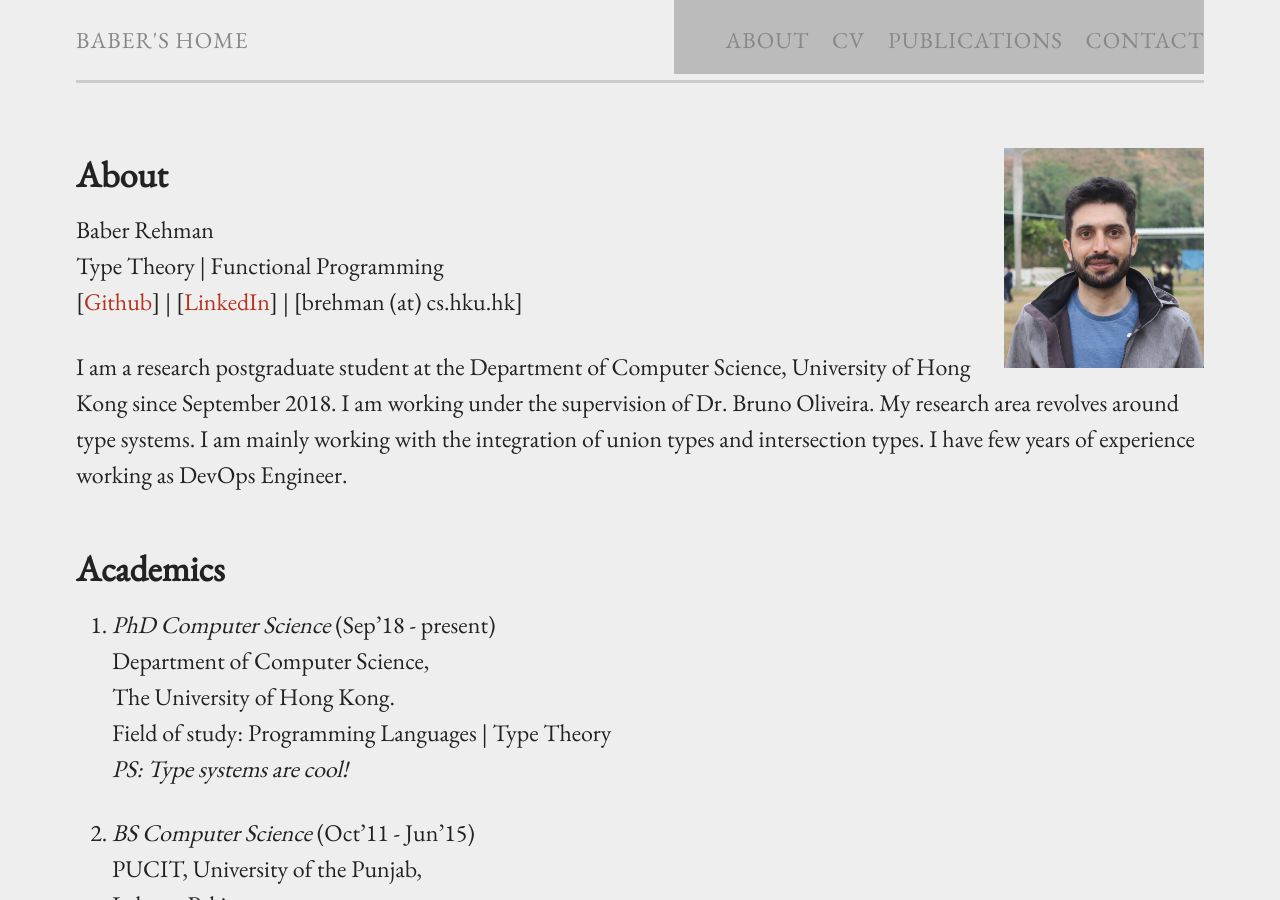
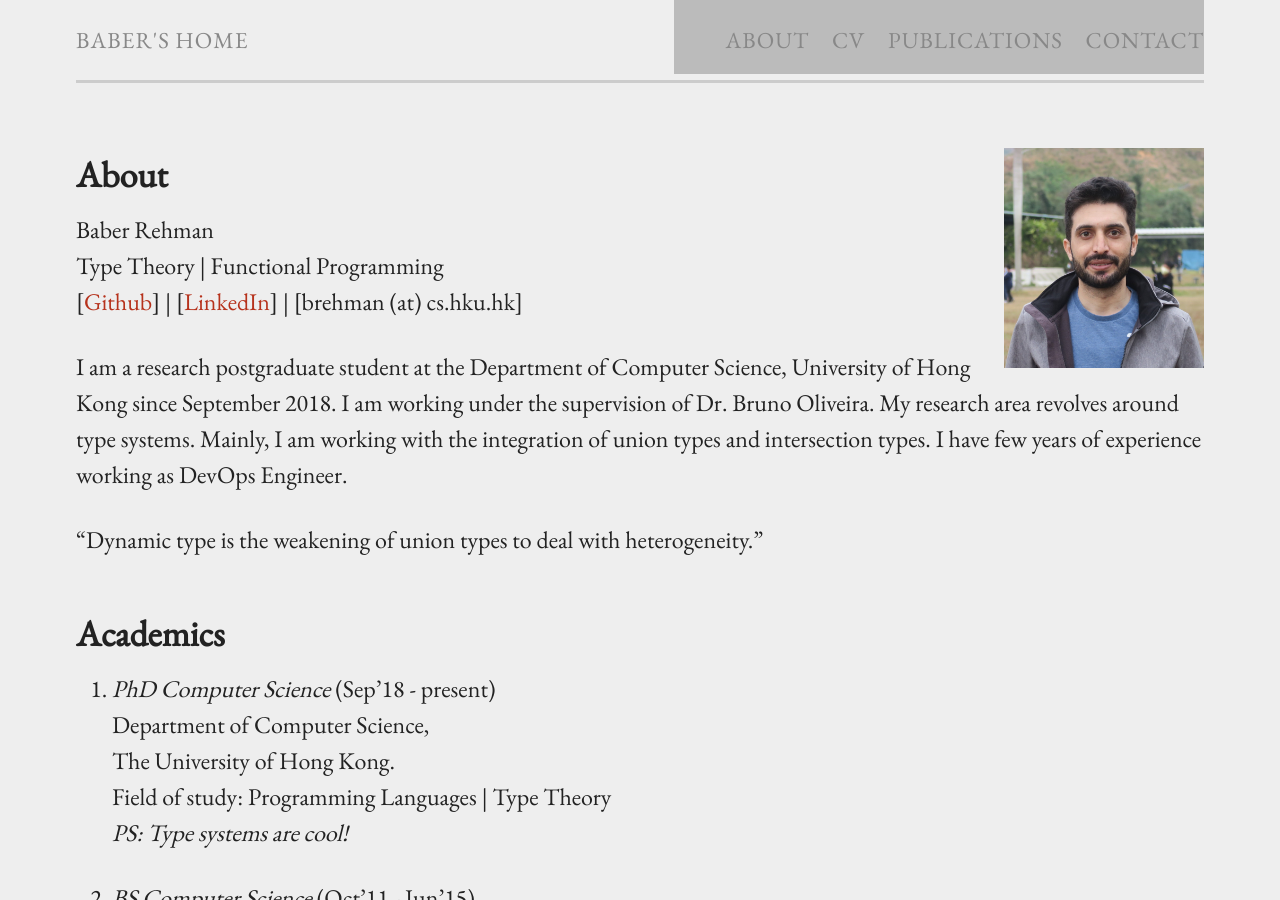
Before and after one commit to baberrehman/baberrehman.github.io, a Jekyll site: the page built from index.md, in a window 1280 px wide and 900 px high. Built offline with Jekyll 4.4.1, drawn with Linux system fonts in a browser that asks for light colours.

Commit message:
dynamic type

```diff
--- a/index.md
+++ b/index.md
@@ -16,8 +16,10 @@ Type Theory | Functional Programming <br />
 
 I am a research postgraduate student at the Department of Computer Science, University of Hong Kong since September 2018. I am working under the supervision of Dr. Bruno Oliveira.
 My research area revolves around type systems.
-I am mainly working with the integration of union types and intersection types.
+Mainly, I am working with the integration of union types and intersection types.
 I have few years of experience working as DevOps Engineer.
+
+"Dynamic type is the weakening of union types to deal with heterogeneity."
 
 ## Academics
 
```
